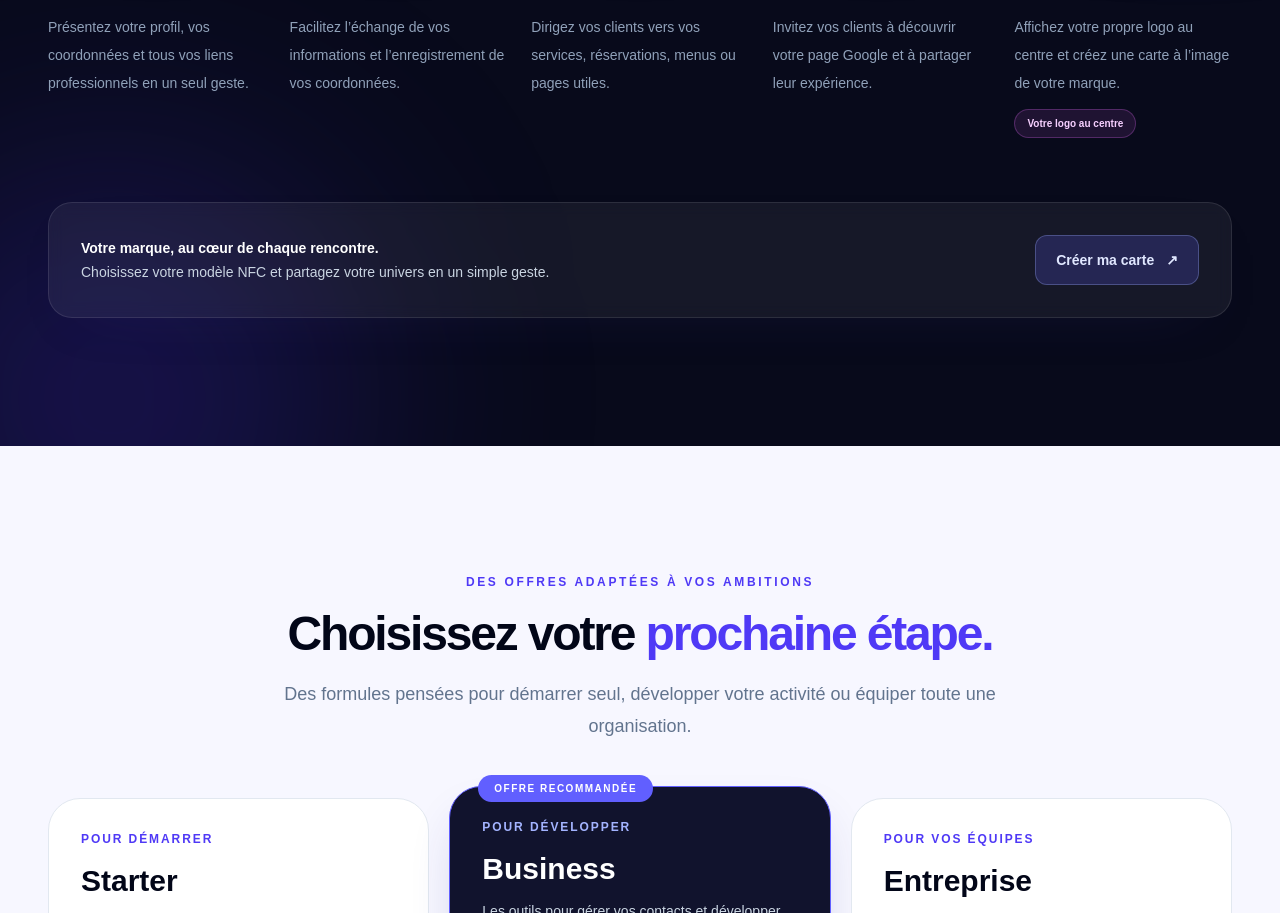
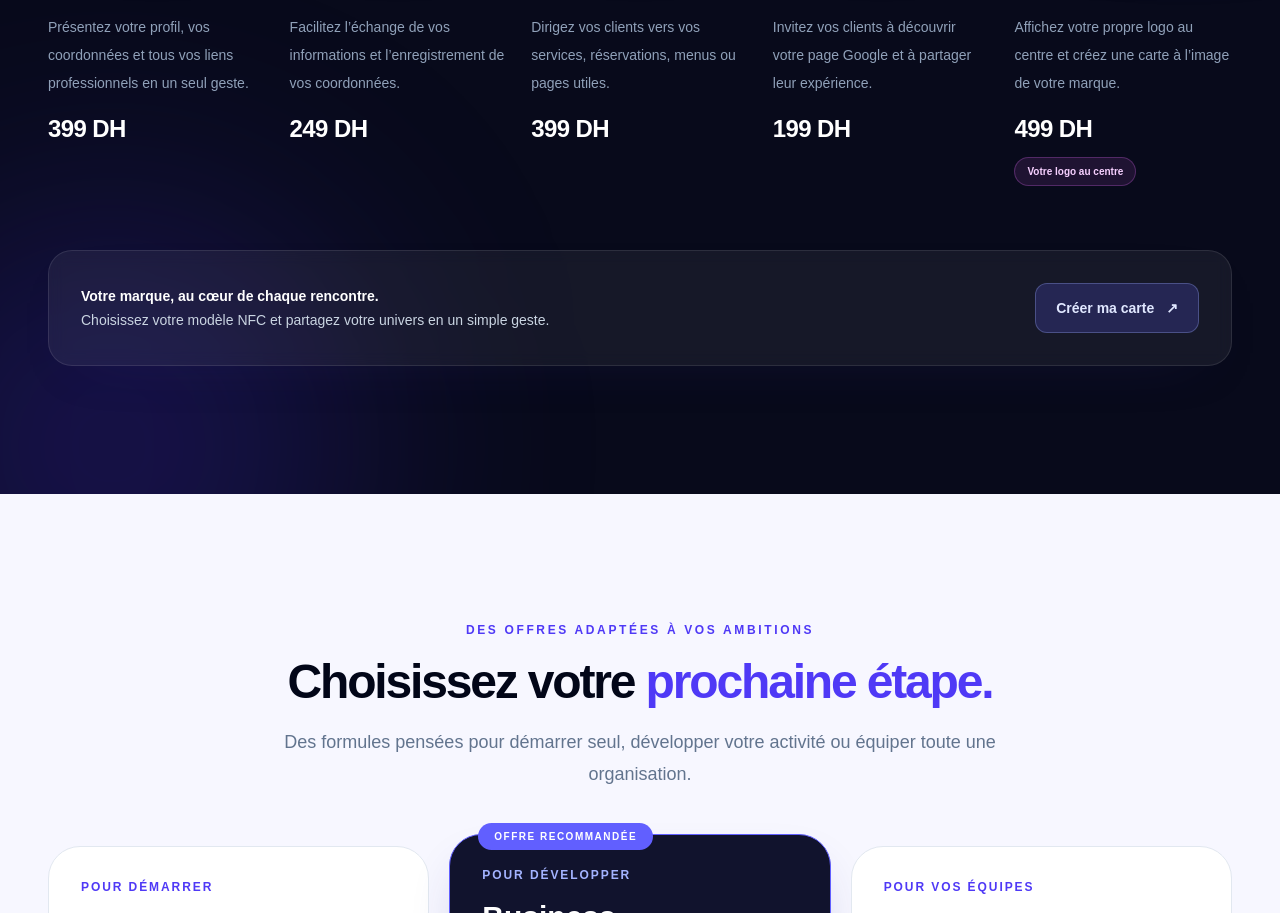
Before and after one commit to ZineelabidineDkirDev/touchcard-Business, a Next.js app: page / in a window 1280 px wide. Shown: the part 5491-6404 px from the top of the page. Built offline with nearby package versions, Linux system fonts and the light colour scheme.

Commit message:
Add individual NFC card prices

```diff
--- a/src/components/landing/landing-page.tsx
+++ b/src/components/landing/landing-page.tsx
@@ -424,11 +424,11 @@ export function LandingPage() {
           </motion.div>
           <div className="mt-20 grid gap-x-6 gap-y-16 sm:grid-cols-2 lg:grid-cols-3 xl:grid-cols-5">
             {[
-              {name:"Business",type:"Réseau professionnel",desc:"Présentez votre profil, vos coordonnées et tous vos liens professionnels en un seul geste.",tone:"metal",number:"01"},
-              {name:"Contact",type:"Partage de coordonnées",desc:"Facilitez l’échange de vos informations et l’enregistrement de vos coordonnées.",tone:"metal",number:"02"},
-              {name:"E-Service",type:"Services & accès rapides",desc:"Dirigez vos clients vers vos services, réservations, menus ou pages utiles.",tone:"metal",number:"03"},
-              {name:"Avis Google",type:"Collecte d’avis clients",desc:"Invitez vos clients à découvrir votre page Google et à partager leur expérience.",tone:"from-[#111827] via-[#202b50] to-[#394b8c]",number:"04"},
-              {name:"Personnalisée",type:"Logo personnalisé",desc:"Affichez votre propre logo au centre et créez une carte à l’image de votre marque.",tone:"from-[#171521] via-[#29233f] to-[#514078]",number:"05"}
+              {name:"Business",type:"Réseau professionnel",desc:"Présentez votre profil, vos coordonnées et tous vos liens professionnels en un seul geste.",price:"399 DH",tone:"metal",number:"01"},
+              {name:"Contact",type:"Partage de coordonnées",desc:"Facilitez l’échange de vos informations et l’enregistrement de vos coordonnées.",price:"249 DH",tone:"metal",number:"02"},
+              {name:"E-Service",type:"Services & accès rapides",desc:"Dirigez vos clients vers vos services, réservations, menus ou pages utiles.",price:"399 DH",tone:"metal",number:"03"},
+              {name:"Avis Google",type:"Collecte d’avis clients",desc:"Invitez vos clients à découvrir votre page Google et à partager leur expérience.",price:"199 DH",tone:"from-[#111827] via-[#202b50] to-[#394b8c]",number:"04"},
+              {name:"Personnalisée",type:"Logo personnalisé",desc:"Affichez votre propre logo au centre et créez une carte à l’image de votre marque.",price:"499 DH",tone:"from-[#171521] via-[#29233f] to-[#514078]",number:"05"}
             ].map((card,index) => (
               <motion.article key={card.name} initial="hidden" whileInView="visible" viewport={{ once:true, amount:.18 }} variants={reveal} transition={{ duration:.6, delay:index*.07 }} className="group">
                 <div className="relative mx-auto flex h-[245px] items-center justify-center [perspective:1100px]">
@@ -448,6 +448,7 @@ export function LandingPage() {
                   <span className="text-xs font-black tracking-[.18em] text-slate-500">{card.number}</span>
                 </div>
                 <p className="mt-3 text-sm leading-7 text-slate-400">{card.desc}</p>
+                <p className="mt-4 text-2xl font-black tracking-tight text-white">{card.price}</p>
                 {card.name === "Personnalisée" && <p className="mt-3 inline-flex rounded-full border border-fuchsia-400/25 bg-fuchsia-400/10 px-3 py-1.5 text-[10px] font-bold text-fuchsia-200">Votre logo au centre</p>}
               </motion.article>
             ))}
```
